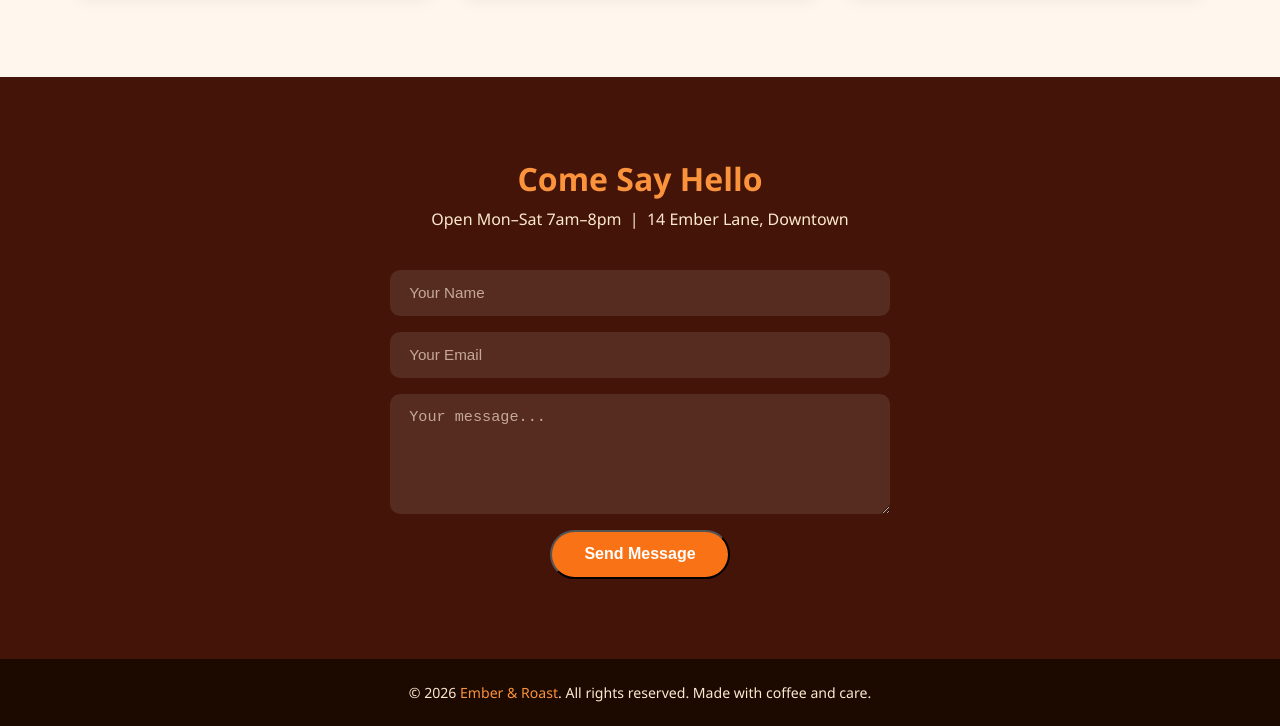
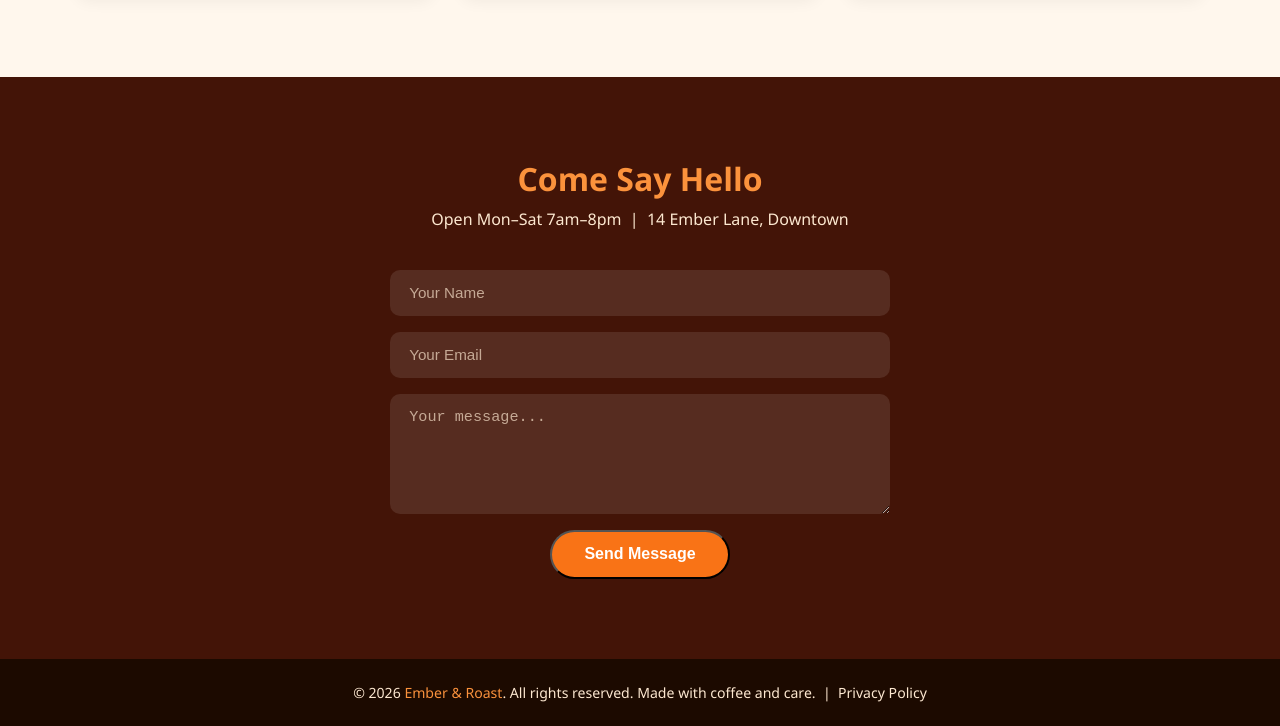
Before and after one commit to vish-n-u-k/orange-theme, a plain HTML site: page index.html in a window 1280 px wide. Shown: the part 2775-3501 px from the top of the page. Drawn offline with Linux system fonts and the light colour scheme.

Commit message:
fix(seo): Privacy policy page exists

```diff
--- a/index.html
+++ b/index.html
@@ -427,6 +427,16 @@
       color: var(--orange-mid);
     }
 
+    footer a {
+      color: #fde8d0;
+      text-decoration: none;
+      transition: color 0.2s;
+    }
+
+    footer a:hover {
+      color: var(--orange-mid);
+    }
+
     /* RESPONSIVE */
     @media (max-width: 700px) {
       .hero {
@@ -590,7 +600,7 @@
 
   <!-- FOOTER -->
   <footer>
-    &copy; 2026 <span>Ember &amp; Roast</span>. All rights reserved. Made with coffee and care.
+    &copy; 2026 <span>Ember &amp; Roast</span>. All rights reserved. Made with coffee and care. &nbsp;|&nbsp; <a href="/privacy-policy">Privacy Policy</a>
   </footer>
 
 </body>
```
